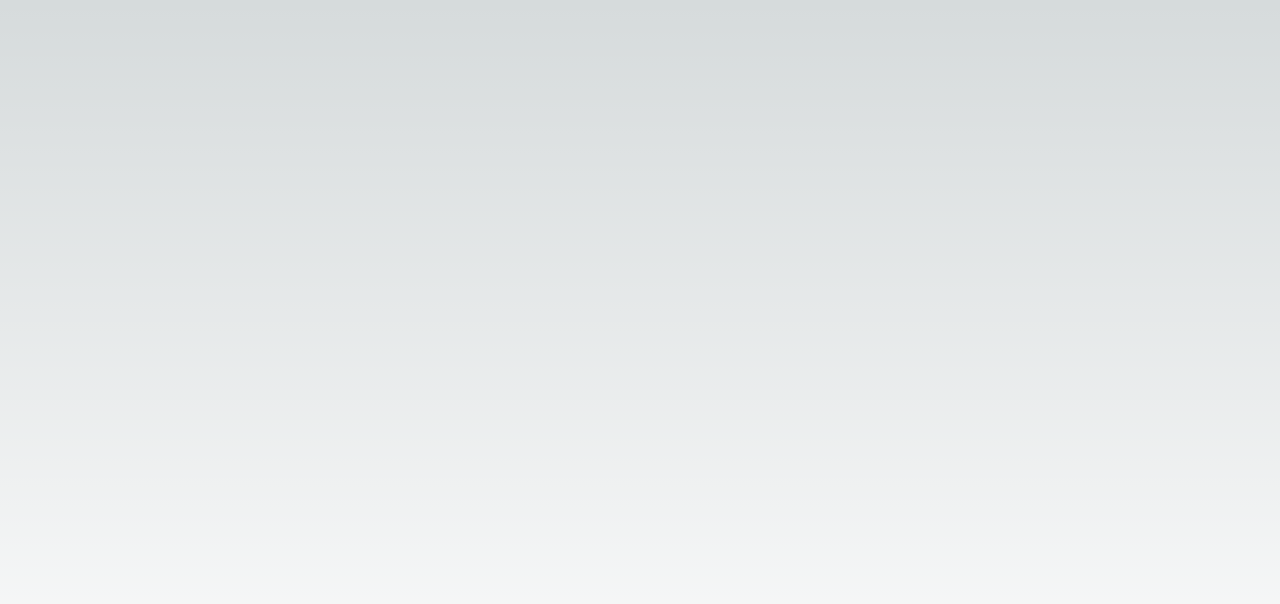
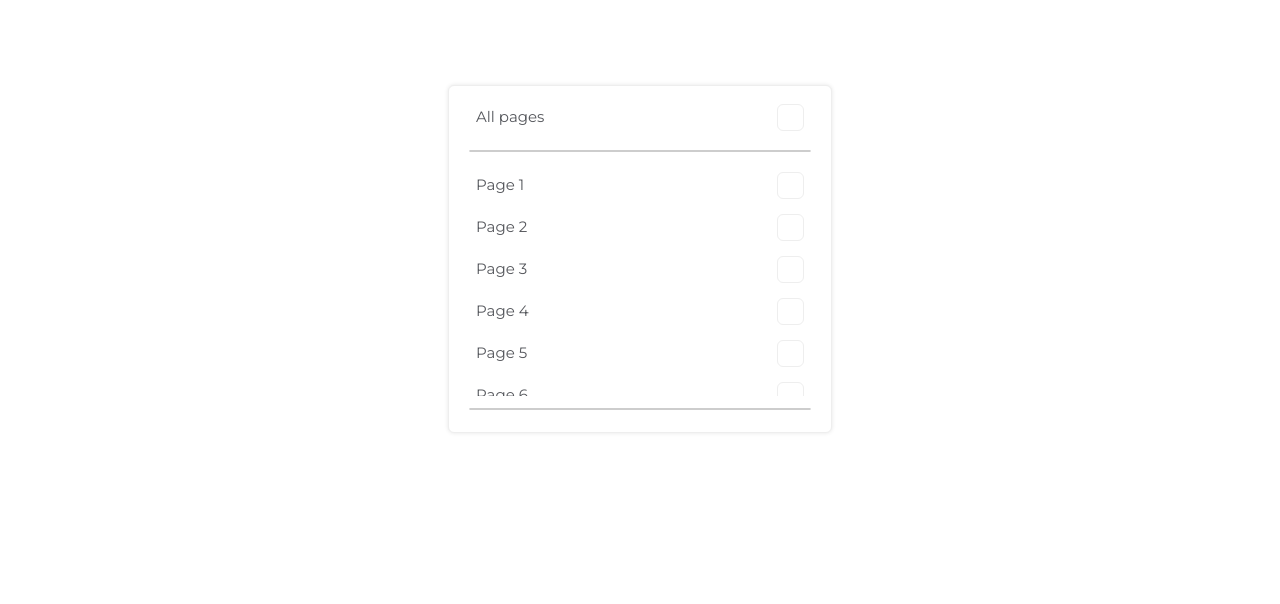
Before and after one commit to gorgees04/dev-assignment-au, a Next.js app: page / in a window 1280 px wide. Shown: the top 604 px of the page. Built offline with nearby package versions, Linux system fonts and the light colour scheme.

Commit message:
finish 60%

```diff
--- a/app/globals.css
+++ b/app/globals.css
@@ -1,4 +1,4 @@
-:root {
+/* :root {
   --max-width: 1100px;
   --border-radius: 12px;
   --font-mono: ui-monospace, Menlo, Monaco, "Cascadia Mono", "Segoe UI Mono",
@@ -104,4 +104,180 @@ a {
   html {
     color-scheme: dark;
   }
+} */
+@import url("https://fonts.googleapis.com/css2?family=Montserrat:wght@400;500;600;700&display=swap");
+
+body {
+  box-sizing: border-box;
+  padding: 0;
+  margin: 0;
 }
+.container {
+  display: flex;
+  flex-direction: column;
+  align-items: center;
+  justify-content: start;
+  margin: auto;
+  background-color: #ffffff;
+  min-width: 370px;
+  height: 326px;
+  margin-top: 85px;
+  margin-left: 104px;
+  margin-right: 104px;
+  font-size: 14px;
+  border: 1px solid rgba(238, 238, 238, 1);
+  border-radius: 6px;
+  box-shadow: 0px 8px 15px 0px rgba(20, 20, 20, 0.12);
+  box-shadow: 0px 0px 4px 0px rgba(20, 20, 20, 0.1);
+  padding: 10px 5px;
+}
+
+.pages-container {
+  display: flex;
+  flex-direction: column;
+  align-items: center;
+  justify-content: start;
+  background-color: #ffffff;
+  width: 100%;
+  height: 100%;
+  overflow: hidden;
+  overflow-y: scroll;
+}
+
+.page-field {
+  width: 100%;
+  height: 42px;
+  display: flex;
+  padding: 8px 22px;
+  justify-content: space-between;
+  align-items: center;
+  /* border: 1px solid rgba(238, 238, 238, 1); */
+  box-sizing: border-box;
+}
+
+.text {
+  font-family: "Montserrat", sans-serif;
+  font-optical-sizing: auto;
+  font-style: normal;
+  font-size: 15px;
+  font-weight: 400;
+  line-height: 18.2px;
+  text-align: left;
+  color: rgba(31, 33, 40, 0.756);
+  opacity: 0px;
+}
+
+.checkbox {
+  width: 25px;
+  height: 25px;
+  top: 20px;
+  left: 20px;
+  gap: 0px;
+  border: 1px solid rgba(238, 238, 238, 1);
+  border-radius: 6px;
+  list-style: none;
+  /* background-color: rgba(36, 105, 246, 1); */
+  color: rgba(255, 255, 255, 1);
+  cursor: pointer;
+  display: flex;
+  align-items: center;
+  justify-content: center;
+  font-size: 17px;
+}
+
+.checkbox:hover {
+  border: 1px solid rgb(205, 203, 203);
+  border-radius: 6px;
+  cursor: pointer;
+  color: rgba(227, 227, 227, 1);
+}
+
+.checkbox:active {
+  border: 1px solid rgb(205, 203, 203);
+  border-radius: 6px;
+  cursor: pointer;
+  color: rgba(135, 135, 135, 1);
+  box-shadow: 0 0 0 3px rgb(208 205 205 / 50%);
+  border-radius: 6px;
+  border: 1px solid rgb(208 205 205 / 20%);
+  border-radius: 6px;
+}
+
+.checkbox-checked {
+  width: 25px;
+  height: 25px;
+  top: 20px;
+  left: 20px;
+  gap: 0px;
+  border: 1px solid rgba(238, 238, 238, 1);
+  border-radius: 6px;
+  list-style: none;
+  background-color: rgba(36, 105, 246, 1);
+  color: rgba(255, 255, 255, 1);
+  cursor: pointer;
+  display: flex;
+  align-items: center;
+  justify-content: center;
+  font-size: 17px;
+}
+
+.checkbox-checked:hover {
+  border: 1px solid rgb(205, 203, 203);
+  border-radius: 6px;
+  cursor: pointer;
+  color: rgba(227, 227, 227, 1);
+  background-color: rgba(80, 135, 248, 1);
+}
+
+.checkbox-checked:active {
+  border: 1px solid rgb(205, 203, 203);
+  border-radius: 6px;
+  cursor: pointer;
+  box-shadow: 0 0 0 3px rgb(208 205 205 / 50%);
+  border-radius: 6px;
+  border: 1px solid rgb(208 205 205 / 20%);
+  border-radius: 6px;
+}
+
+.divider {
+  width: 340px;
+  height: 0px;
+  border: 0.7px 0px 0px 0px;
+  opacity: 0px;
+  border: 0.7px solid rgba(205, 205, 205, 1);
+  border-radius: 6px;
+  margin: 12px 15px;
+}
+
+/* Hide the default checkbox */
+
+/* .checkbox:hover {
+  color: rgba(255, 255, 255, 1);
+  border: 1px solid rgba(238, 238, 238, 1);
+  border-radius: 6px;
+} */
+
+/* Style the custom checkbox */
+/* .checkbox + label {
+  position: relative;
+  display: inline-block;
+  width: 23px;
+  height: 23px;
+  background-color: #fff;
+  border: 1px solid #ccc;
+  border-radius: 3px;
+  cursor: pointer;
+  border-radius: 6px;
+  color: rgba(255, 255, 255, 1);
+
+} */
+
+/* Style the checked state */
+/* .checkbox:checked + label {
+  background-color: rgba(36, 105, 246, 1);
+  border-color: rgba(36, 105, 246, 1);
+} */
+
+/* .checkbox:checked + label::after {
+  transform: translate(-50%, -50%) scale(1);
+} */
--- a/app/layout.js
+++ b/app/layout.jsx
@@ -1,7 +1,10 @@
-import { Inter } from "next/font/google";
 import "./globals.css";
+import { Montserrat } from "@next/font/google";
 
-const inter = Inter({ subsets: ["latin"] });
+const montserrat = Montserrat({
+  subsets: ["latin"],
+  weight: ["400", "500", "600", "700"],
+});
 
 export const metadata = {
   title: "Create Next App",
@@ -11,7 +14,7 @@ export const metadata = {
 export default function RootLayout({ children }) {
   return (
     <html lang="en">
-      <body className={inter.className}>{children}</body>
+      <body className={montserrat.className}>{children}</body>
     </html>
   );
 }
--- a/app/page.js
+++ /dev/null
@@ -1,97 +0,0 @@
-import Image from "next/image";
-import styles from "./page.module.css";
-
-export default function Home() {
-  return <main className={styles.main}></main>;
-}
-
-// return (
-//   <main className={styles.main}>
-//     <div className={styles.description}>
-//       <p>
-//         Get started by editing&nbsp;
-//         <code className={styles.code}>app/page.js</code>
-//       </p>
-//       <div>
-//         <a
-//           href="https://vercel.com?utm_source=create-next-app&utm_medium=appdir-template&utm_campaign=create-next-app"
-//           target="_blank"
-//           rel="noopener noreferrer"
-//         >
-//           By{" "}
-//           <Image
-//             src="/vercel.svg"
-//             alt="Vercel Logo"
-//             className={styles.vercelLogo}
-//             width={100}
-//             height={24}
-//             priority
-//           />
-//         </a>
-//       </div>
-//     </div>
-
-//     <div className={styles.center}>
-//       <Image
-//         className={styles.logo}
-//         src="/next.svg"
-//         alt="Next.js Logo"
-//         width={180}
-//         height={37}
-//         priority
-//       />
-//     </div>
-
-//     <div className={styles.grid}>
-//       <a
-//         href="https://nextjs.org/docs?utm_source=create-next-app&utm_medium=appdir-template&utm_campaign=create-next-app"
-//         className={styles.card}
-//         target="_blank"
-//         rel="noopener noreferrer"
-//       >
-//         <h2>
-//           Docs <span>-&gt;</span>
-//         </h2>
-//         <p>Find in-depth information about Next.js features and API.</p>
-//       </a>
-
-//       <a
-//         href="https://nextjs.org/learn?utm_source=create-next-app&utm_medium=appdir-template&utm_campaign=create-next-app"
-//         className={styles.card}
-//         target="_blank"
-//         rel="noopener noreferrer"
-//       >
-//         <h2>
-//           Learn <span>-&gt;</span>
-//         </h2>
-//         <p>Learn about Next.js in an interactive course with&nbsp;quizzes!</p>
-//       </a>
-
-//       <a
-//         href="https://vercel.com/templates?framework=next.js&utm_source=create-next-app&utm_medium=appdir-template&utm_campaign=create-next-app"
-//         className={styles.card}
-//         target="_blank"
-//         rel="noopener noreferrer"
-//       >
-//         <h2>
-//           Templates <span>-&gt;</span>
-//         </h2>
-//         <p>Explore starter templates for Next.js.</p>
-//       </a>
-
-//       <a
-//         href="https://vercel.com/new?utm_source=create-next-app&utm_medium=appdir-template&utm_campaign=create-next-app"
-//         className={styles.card}
-//         target="_blank"
-//         rel="noopener noreferrer"
-//       >
-//         <h2>
-//           Deploy <span>-&gt;</span>
-//         </h2>
-//         <p>
-//           Instantly deploy your Next.js site to a shareable URL with Vercel.
-//         </p>
-//       </a>
-//     </div>
-//   </main>
-// );
--- /dev/null
+++ b/app/page.jsx
@@ -0,0 +1,96 @@
+"use client";
+import styles from "./page.module.css";
+import PageField from "@/components/PageField";
+import { useState } from "react";
+
+const data = [
+  {
+    id: 1,
+    text: "Page 1",
+    checked: false,
+  },
+  {
+    id: 2,
+    text: "Page 2",
+    checked: false,
+  },
+  {
+    id: 3,
+    text: "Page 3",
+    checked: false,
+  },
+  {
+    id: 4,
+    text: "Page 4",
+    checked: false,
+  },
+  {
+    id: 5,
+    text: "Page 5",
+    checked: false,
+  },
+  {
+    id: 6,
+    text: "Page 6",
+    checked: false,
+  },
+  {
+    id: 7,
+    text: "Page 7",
+    checked: false,
+  },
+  {
+    id: 8,
+    text: "Page 8",
+    checked: false,
+  },
+];
+
+export default function Home() {
+  const [pages, setPages] = useState(data);
+  const [allPages, setAllPages] = useState({
+    text: "All pages",
+    checked: false,
+  });
+
+  const handleCheckedChanges = (value, id) => {
+    setPages((prevPages) =>
+      prevPages.map((prevPage) =>
+        prevPage.id === id ? { ...prevPage, checked: value } : prevPage
+      )
+    );
+  };
+
+  const handleCheckAllPages = (value) => {
+    setPages((prevPages) =>
+      prevPages.map((prevPage) => ({ ...prevPage, checked: value }))
+    );
+    setAllPages((prevAllPages) => ({
+      ...prevAllPages,
+      checked: !prevAllPages.checked,
+    }));
+  };
+
+  return (
+    <main className={styles.main}>
+      <section className="container">
+        <PageField
+          page={allPages}
+          setChecked={(value) => handleCheckAllPages(value)}
+        />
+        <div className="divider"></div>
+        <div className="pages-container">
+          {pages?.length > 0 &&
+            pages.map((page) => (
+              <PageField
+                key={page.id}
+                page={page}
+                setChecked={(value) => handleCheckedChanges(value, page.id)}
+              />
+            ))}
+        </div>
+        <div className="divider"></div>
+      </section>
+    </main>
+  );
+}
--- a/app/page.module.css
+++ b/app/page.module.css
@@ -3,8 +3,7 @@
   flex-direction: column;
   justify-content: space-between;
   align-items: center;
-  padding: 6rem;
-  min-height: 100vh;
+  min-height: 90vh;
 }
 
 .description {
--- /dev/null
+++ b/components/CheckBox.jsx
@@ -0,0 +1,18 @@
+"use client";
+import { Check } from "lucide-react";
+import { useState } from "react";
+
+export default function CheckBox({ page, setChecked }) {
+  return (
+    // <input type="checkbox" id="checkbox" className="checkbox" />
+    <>
+      <div
+        type="button"
+        onClick={() => setChecked(!page.checked)}
+        className={`${page.checked ? "checkbox-checked" : "checkbox"}`}
+      >
+        <Check />
+      </div>
+    </>
+  );
+}
--- /dev/null
+++ b/components/PageField.jsx
@@ -0,0 +1,10 @@
+import CheckBox from "./CheckBox";
+
+export default function PageField({ page, setChecked }) {
+  return (
+    <div className="page-field">
+      <p className="text">{page.text}</p>
+      <CheckBox page={page} setChecked={(value) => setChecked(value)} />
+    </div>
+  );
+}
--- a/package.json
+++ b/package.json
@@ -9,8 +9,10 @@
     "lint": "next lint"
   },
   "dependencies": {
+    "@next/font": "^14.2.7",
+    "lucide-react": "^0.436.0",
+    "next": "14.2.7",
     "react": "^18",
-    "react-dom": "^18",
-    "next": "14.2.7"
+    "react-dom": "^18"
   }
 }
```
Also changed, not shown: 1 other file (tests, documents, lock files or other folders).
